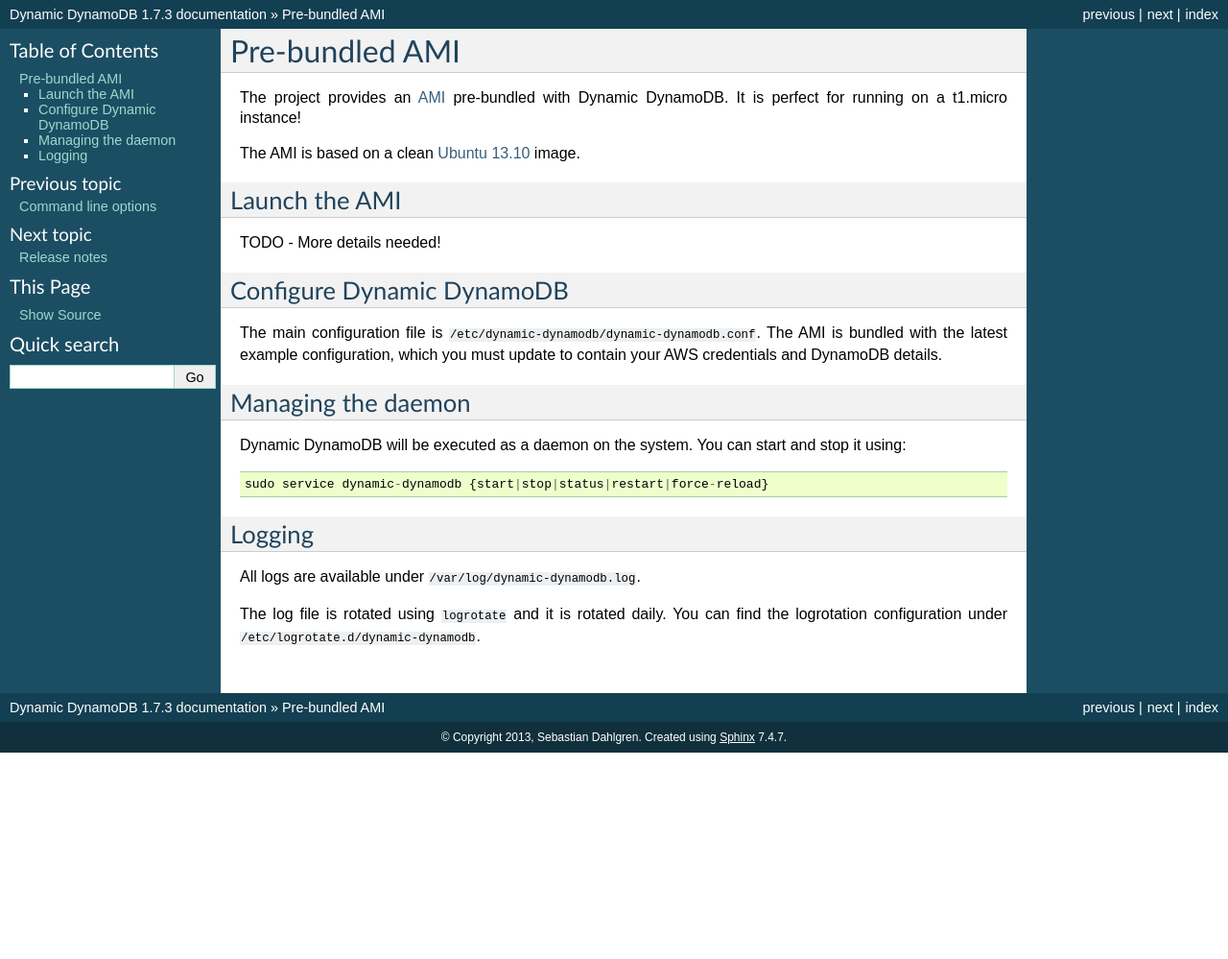
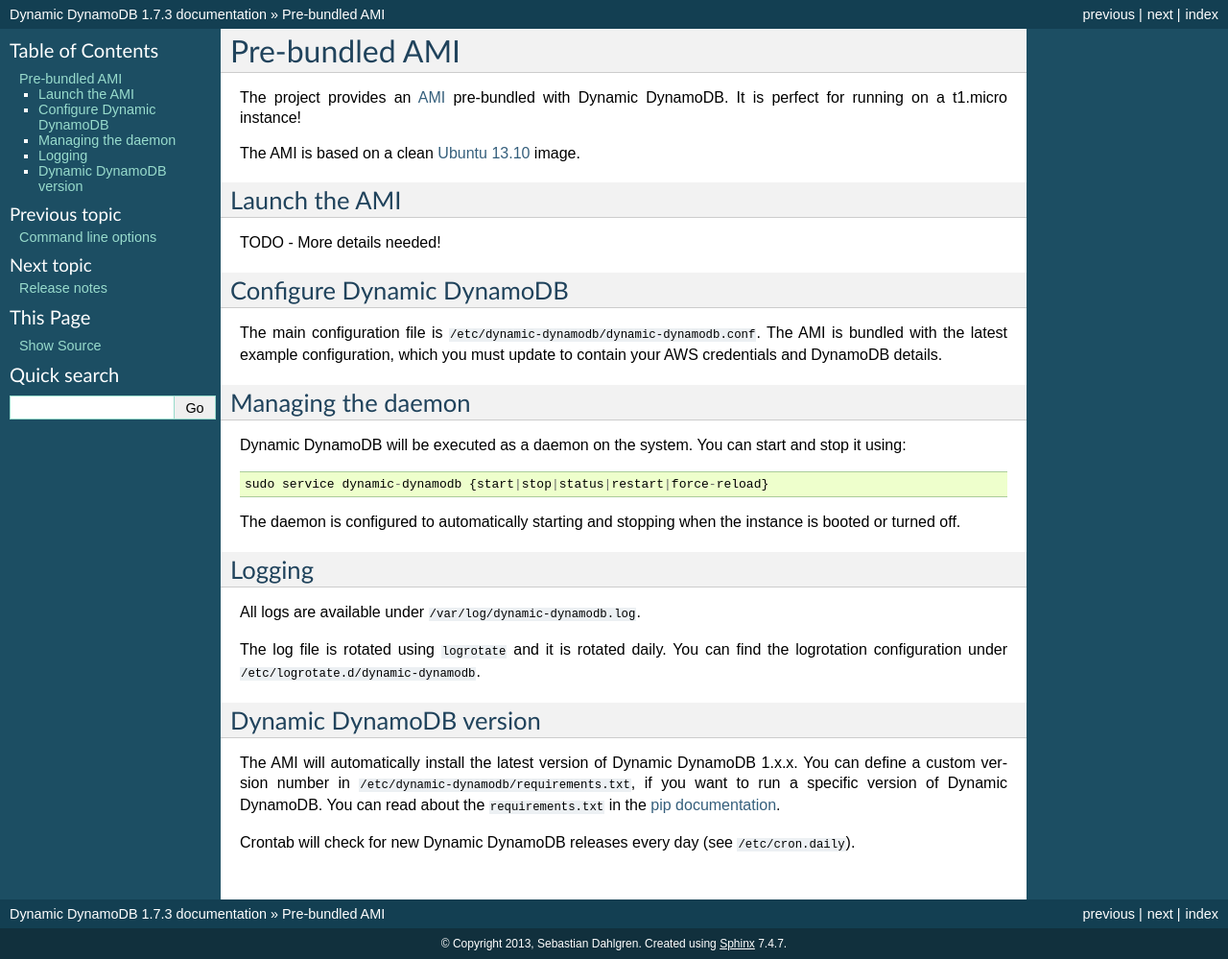
Before and after one commit to sebdah/dynamic-dynamodb, a Sphinx documentation site: the page built from docs/pre_bundled_ami.rst, in a window 1280 px wide. Shown: the whole page at 96% size. Built offline with Sphinx 7.4.7, drawn with Linux system fonts in a browser that asks for light colours; before the commit the page ends 900 px from its top, so only the background shows below that.

Commit message:
Added details about dynamic-dynamodb versioning #110

```diff
--- a/docs/pre_bundled_ami.rst
+++ b/docs/pre_bundled_ami.rst
@@ -27,6 +27,8 @@
 
     sudo service dynamic-dynamodb {start|stop|status|restart|force-reload}
 
+The daemon is configured to automatically starting and stopping when the instance
+is booted or turned off.
 
 Logging
 -------
@@ -35,3 +37,14 @@
 
 The log file is rotated using ``logrotate`` and it is rotated daily. You can
 find the logrotation configuration under ``/etc/logrotate.d/dynamic-dynamodb``.
+
+
+Dynamic DynamoDB version
+------------------------
+
+The AMI will automatically install the latest version of Dynamic DynamoDB
+1.x.x. You can define a custom version number in ``/etc/dynamic-dynamodb/requirements.txt``,
+if you want to run a specific version of Dynamic DynamoDB. You can read about the
+``requirements.txt`` in the `pip documentation <http://www.pip-installer.org/en/latest/logic.html#requirements-file-format>`__.
+
+Crontab will check for new Dynamic DynamoDB releases every day (see ``/etc/cron.daily``).
```
